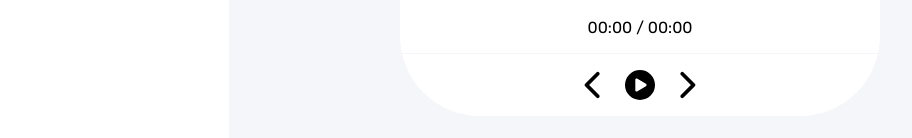
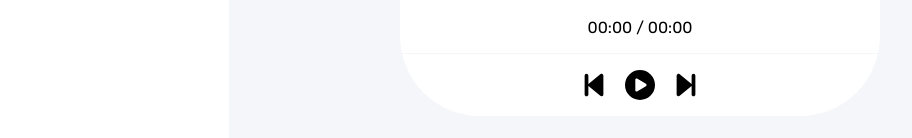
Before and after one commit to hamdi4-beep/music-app, a React (Vite) app: page / in a window 1280 px wide. Shown: the part 524-662 px from the top of the page, without its empty margins (0-912 px from the left). Built offline with nearby package versions, Linux system fonts and the light colour scheme.

Commit message:
Replace chevron icons with forward and backward step icons in Player component

```diff
--- a/src/components/Player.jsx
+++ b/src/components/Player.jsx
@@ -1,5 +1,5 @@
 import * as React from 'react'
-import {FaCirclePlay, FaCirclePause, FaChevronRight, FaChevronLeft} from 'react-icons/fa6'
+import {FaCirclePlay, FaCirclePause, FaForwardStep, FaBackwardStep} from 'react-icons/fa6'
 import songs from '../data.json'
 import SongInfo from './SongInfo'
 import { useSong } from '../hooks'
@@ -36,7 +36,7 @@ const Player = React.memo(({
         <SongInfo songId={item.id} />
 
         <div className="control">
-          <FaChevronLeft size={30} onClick={handlePreviousClick} />
+          <FaBackwardStep size={30} onClick={handlePreviousClick} />
 
           {!isSongPlaying ? (
             <FaCirclePlay size={30} onClick={() => play()} />
@@ -44,7 +44,7 @@ const Player = React.memo(({
             <FaCirclePause size={30} onClick={() => pause()} />
           )}
 
-          <FaChevronRight size={30} onClick={handleNextClick} />
+          <FaForwardStep size={30} onClick={handleNextClick} />
         </div>
       </div>
     </div>
```
